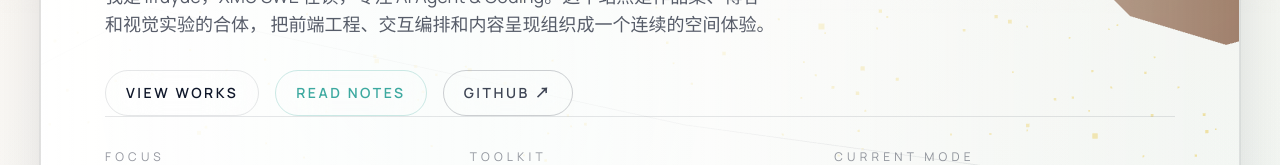
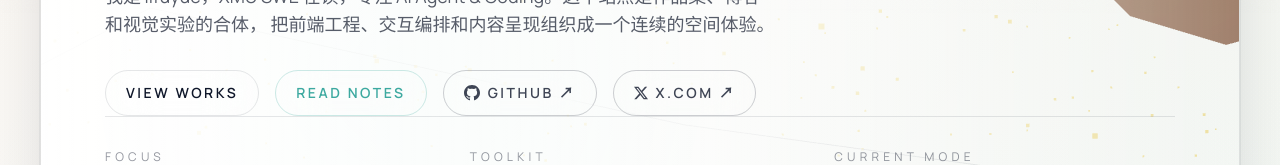
Before and after one commit to lifuyue/lifuyue.github.io, a React (Vite) app: page / in a window 1280 px wide. Shown: the part 787-952 px from the top of the page. Built offline with nearby package versions, Linux system fonts and the light colour scheme.

Commit message:
不自动触发部署和首页跳转 #5
* Add GitHub and X icon buttons to hero

* 手动触发

```diff
--- a/src/components/sections/Hero.tsx
+++ b/src/components/sections/Hero.tsx
@@ -2,8 +2,26 @@ import { lazy, Suspense } from 'react';
 import { motion, useReducedMotion } from 'framer-motion';
 import { AnimatedText } from '@/components/ui/AnimatedText';
 import { MagneticButton } from '@/components/ui/MagneticButton';
+import githubSvg from '@/assets/logos/github.svg?raw';
+import xSvg from '@/assets/logos/x.svg?raw';
+import { cn } from '@/lib/utils';
 
 const HeroScene = lazy(() => import('@/components/three/HeroScene'));
+
+interface InlineSvgProps {
+  svg: string;
+  className?: string;
+}
+
+function InlineSvg({ svg, className }: InlineSvgProps) {
+  return (
+    <span
+      aria-hidden="true"
+      className={cn('block shrink-0 [&_svg]:block [&_svg]:h-full [&_svg]:w-full', className)}
+      dangerouslySetInnerHTML={{ __html: svg }}
+    />
+  );
+}
 
 export function Hero() {
   const prefersReducedMotion = useReducedMotion();
@@ -53,7 +71,15 @@ export function Hero() {
                 href="https://github.com/lifuyue"
                 className="border-line/20 text-foreground/80 hover:border-line/20"
               >
-                GitHub ↗
+                <InlineSvg svg={githubSvg} className="h-4 w-4" />
+                <span>GitHub ↗</span>
+              </MagneticButton>
+              <MagneticButton
+                href="https://x.com/L1fuyue"
+                className="border-line/20 text-foreground/80 hover:border-line/20"
+              >
+                <InlineSvg svg={xSvg} className="h-3.5 w-3.5" />
+                <span>X.COM ↗</span>
               </MagneticButton>
             </div>
           </div>
--- a/src/data/socials.ts
+++ b/src/data/socials.ts
@@ -1,6 +1,6 @@
 export const socials = [
   { label: 'GitHub', href: 'https://github.com/lifuyue' },
-  { label: 'X / Twitter', href: 'https://x.com/' },
+  { label: 'X / Twitter', href: 'https://x.com/L1fuyue' },
   { label: 'Email', href: 'mailto:hello@lifuyue.com' },
   { label: 'Instagram', href: 'https://instagram.com/' },
 ];
```
Also changed, not shown: src/assets/logos/github.svg (added), src/assets/logos/x.svg (added).
